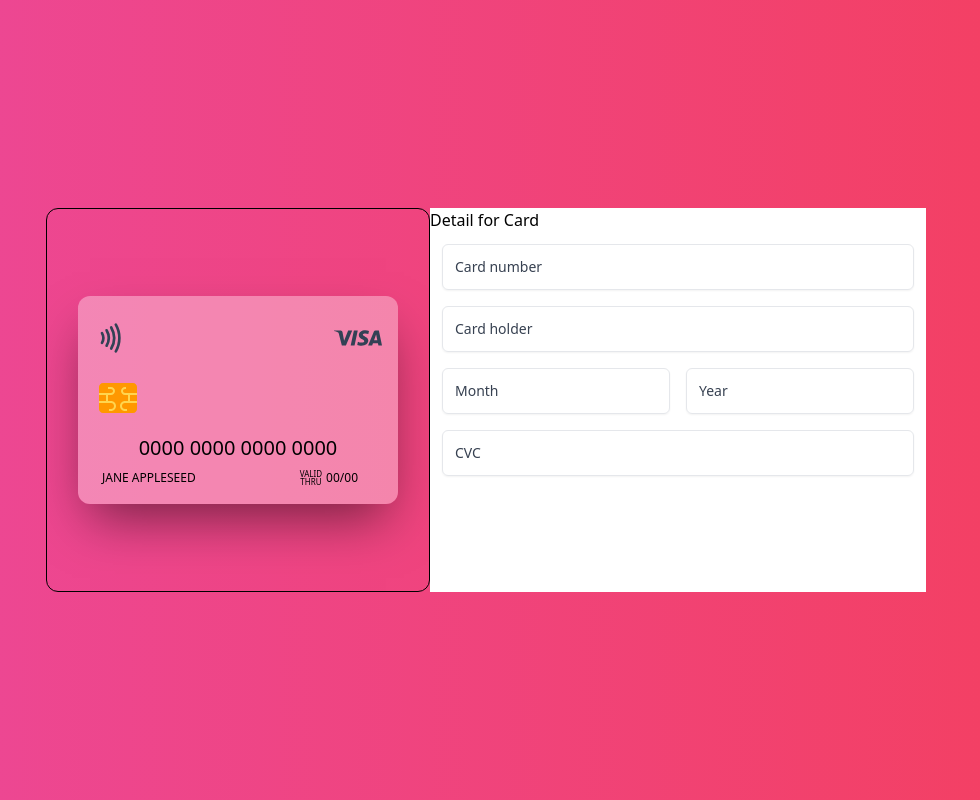
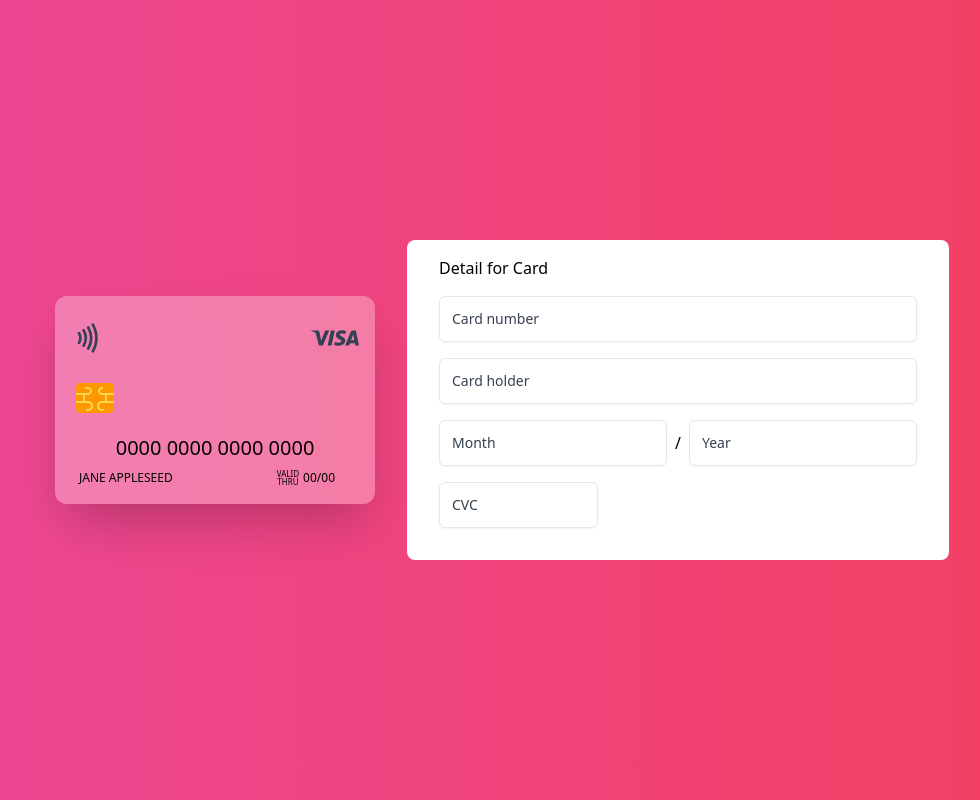
Before and after one commit to wasawin/React-Credit-Card, a React (Vite) app: page / in a window 1280 px wide. Shown: the whole page, without its empty margins (154-1134 px from the left). Built offline with nearby package versions, Linux system fonts and the light colour scheme.

Commit message:
fix blur-bg and some ui
finish

```diff
--- a/src/App.tsx
+++ b/src/App.tsx
@@ -6,28 +6,31 @@ import { CardContext } from './context/CardContext';
 
 function App() {
   const { isFrontVisible } = useContext(CardContext);
-
+  const imageurl =
+    'https://images.unsplash.com/photo-1666693038485-b3a060067809?q=80&w=2070&auto=format&fit=crop&ixlib=rb-4.0.3&ixid=M3wxMjA3fDB8MHxwaG90by1wYWdlfHx8fGVufDB8fHx8fA%3D%3D';
   return (
     <>
-      <main className="flex justify-center items-center max-lg:flex-col min-h-screen w-full p-2 md:p-24 bg-gradient-to-r from-pink-500 to-rose-500">
-        <div className="border border-black p-4 rounded-xl w-full md:w-96 h-96 group [perspective:1000px] overflow-hidden">
+      <main
+        className={`flex justify-center items-center max-lg:flex-col min-h-screen w-full p-2 md:p-24 bg-gradient-to-r from-pink-500 to-rose-500 bg-[url(${imageurl})] bg-cover bg-center bg-no-repeat`}
+      >
+        <div className="p-4 rounded-xl w-full md:w-96 h-96 group [perspective:1000px] overflow-hidden">
           <article
-            className={`flex flex-col justify-center items-center w-full h-full rounded-2xl relative [transform-style:preserve-3d] transition-all duration-1000 [transform-origin:center_center]
-              hover:[transform:rotateY(180deg)] ${
+            className={`flex flex-col justify-center items-center w-full h-full  rounded-2xl relative [transform-style:preserve-3d] transition-all duration-1000 [transform-origin:center_center]
+              group-hover:[transform:rotateY(180deg)] ${
                 isFrontVisible ? '' : '[transform:rotateY(180deg)]'
               }`}
           >
-            <div className="absolute flex justify-center items-center inset-0 [backface-visibility:hidden]">
+            <div className="absolute flex justify-center items-center inset-0 [backface-visibility:hidden]  backdrop-blur-md h-max my-auto">
               <CardFront />
             </div>
-            <div className="absolute flex justify-center items-center inset-0 [transform:rotateY(180deg)] [backface-visibility:hidden]">
+            <div className="absolute flex justify-center items-center inset-0 [transform:rotateY(180deg)] [backface-visibility:hidden] h-max  my-auto">
               <CardBack />
             </div>
           </article>
         </div>
-        <aside>
+        <section>
           <FormCard />
-        </aside>
+        </section>
       </main>
     </>
   );
--- a/src/components/CardBack.tsx
+++ b/src/components/CardBack.tsx
@@ -13,15 +13,15 @@ function CardBack() {
           </div>
           <span className="text-sm font-bold">CVC</span>
         </div>
-        <p className="text-xs text-gray-600">
+        <p className="text-xs text-gray-600 text-pretty">
           This card is property of Visa. Authorized signature required. Not
           valid unless signed.
         </p>
       </div>
-      <div className="flex justify-between items-center p-4">
-        <BsShieldLockFill className="text-gray-500" />
-        <span className="text-xs text-gray-500">
-          For customer service, call 1-800-123-4567
+      <div className="flex justify-between items-center p-4 gap-2 ">
+        <BsShieldLockFill className="text-gray-500 " />
+        <span className="text-xs text-gray-500 text-balance">
+          For customer service call 1-800-123-4567
         </span>
       </div>
     </div>
--- a/src/components/CardFront.tsx
+++ b/src/components/CardFront.tsx
@@ -15,8 +15,8 @@ function CardFront() {
   return (
     <>
       <div
-        className="min-w-56 max-w-80 h-52 w-full   bg-white/35 rounded-xl m-1
-      p-4 flex flex-col justify-center items-stretch  gap-3 shadow-2xl shadow-black/50"
+        className="min-w-56 max-w-80 h-52 w-full   bg-white/30  rounded-xl m-1
+      p-4 flex flex-col justify-center items-stretch  gap-3 shadow-2xl"
       >
         <div className="flex justify-between items-center text-slate-700">
           <LuNfc className="size-8" />
--- a/src/components/FormCard.tsx
+++ b/src/components/FormCard.tsx
@@ -35,9 +35,9 @@ function FormCard() {
 
   return (
     <>
-      <div className="bg-white  h-96 w-full">
-        <h1>Detail for Card</h1>
-        <section className="flex flex-col justify-center items-center gap-4 p-3 ">
+      <div className="bg-white   w-full rounded-lg p-4 h-max">
+        <h1 className="px-4">Detail for Card</h1>
+        <section className="flex flex-col justify-center items-center gap-4 p-4 ">
           <InputCard
             type="tel"
             placholder="Card number"
@@ -57,7 +57,7 @@ function FormCard() {
             value={cardHolder}
             onChange={handleChangeCardholder}
           />
-          <div className="flex gap-4">
+          <div className="flex justify-center items-center gap-2">
             <InputCard
               type="text"
               inputMode="numeric"
@@ -68,6 +68,7 @@ function FormCard() {
               value={expiryMonth}
               onChange={handleChangeExpiryMonth}
             />
+            /
             <InputCard
               type="text"
               inputMode="numeric"
@@ -79,6 +80,7 @@ function FormCard() {
               onChange={handleChangeExpiryYear}
             />
           </div>
+          <div className="w-1/3 me-auto">
             <InputCard
               type="text"
               inputMode="numeric"
@@ -88,8 +90,9 @@ function FormCard() {
               pattern="[0-9]*"
               value={cvc}
               onChange={handleChangeCvc}
-            onclick={'Back'}
+              onclick
             />
+          </div>
         </section>
       </div>
     </>
--- a/src/components/InputCard.tsx
+++ b/src/components/InputCard.tsx
@@ -17,7 +17,7 @@ interface InputCardProps {
   maxLength?: number;
   value: string;
   onChange?: (e: React.ChangeEvent<HTMLInputElement>) => void;
-  onclick?: 'Front' | 'Back';
+  onclick?: boolean;
 }
 
 const InputCard: React.FC<InputCardProps> = ({
```
Lines whose indentation alone changed are shown as unchanged.
